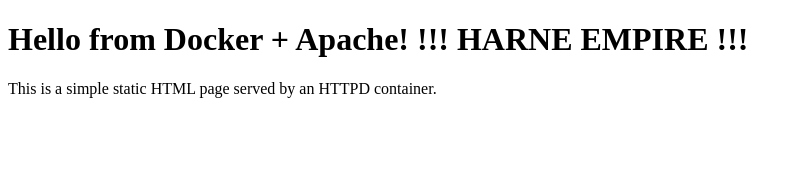
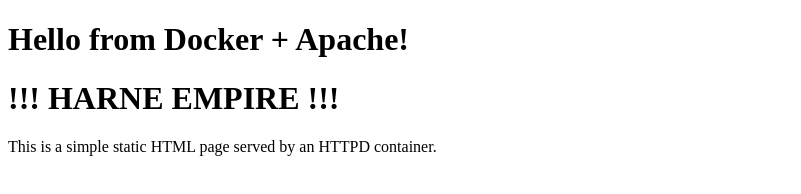
Before and after one commit to RushikeshHarne/cat, a plain HTML site: page index.html in a window 1280 px wide. Shown: the whole page, without its empty margins (0-801 px from the left). Drawn offline with Linux system fonts and the light colour scheme.

Commit message:
Update index.html

```diff
--- a/index.html
+++ b/index.html
@@ -6,7 +6,8 @@
   <title>Welcome to HARNE EMPIRE</title>
 </head>
 <body>
-  <h1>Hello from Docker + Apache! !!!  HARNE EMPIRE !!!</h1>
+  <h1>Hello from Docker + Apache! </h1>
+  <h1>!!!  HARNE EMPIRE !!!</h1>
   <p>This is a simple static HTML page served by an HTTPD container.</p>
 </body>
 </html>
```
